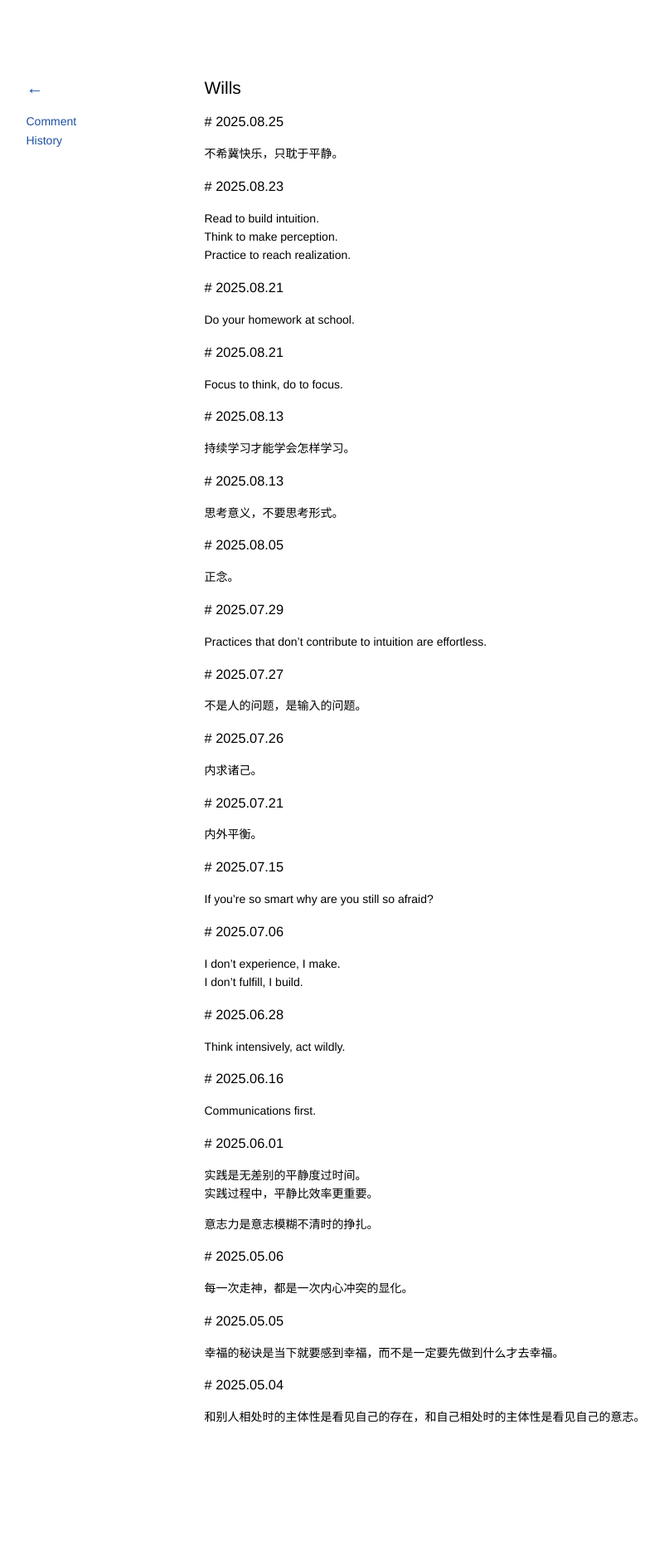
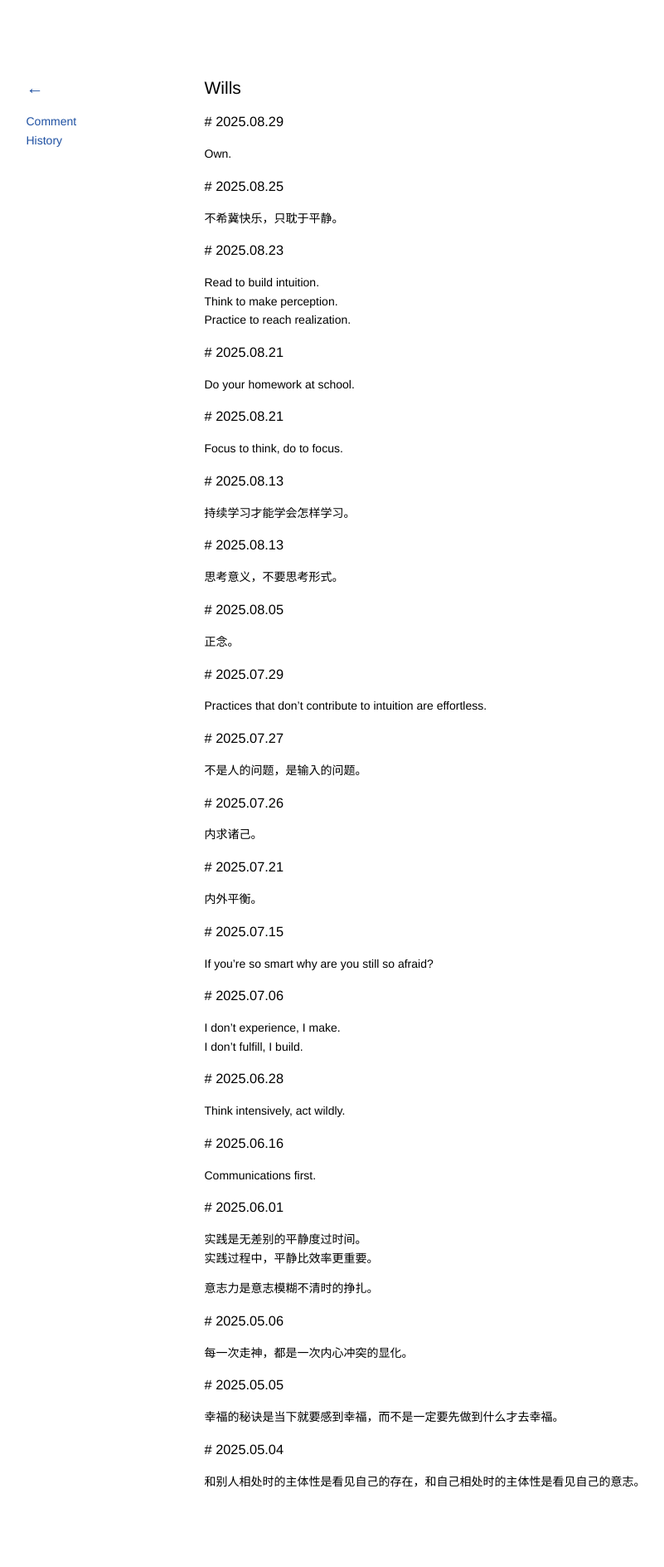
Before and after one commit to kidlj/awei, a Jekyll site: the page built from _wiki/wills.md, in a window 1280 px wide. Shown: the whole page at 83% size, without its empty margins (101-902 px from the left). Built offline with Jekyll 4.4.1, drawn with Linux system fonts in a browser that asks for light colours; before the commit the page ends 1811 px from its top, so only the background shows below that.

Commit message:
update wills

```diff
--- a/_wiki/wills.md
+++ b/_wiki/wills.md
@@ -1,6 +1,10 @@
 ---
 title: Wills
 ---
+
+### 2025.08.29
+
+Own.
 
 ### 2025.08.25
 
```
